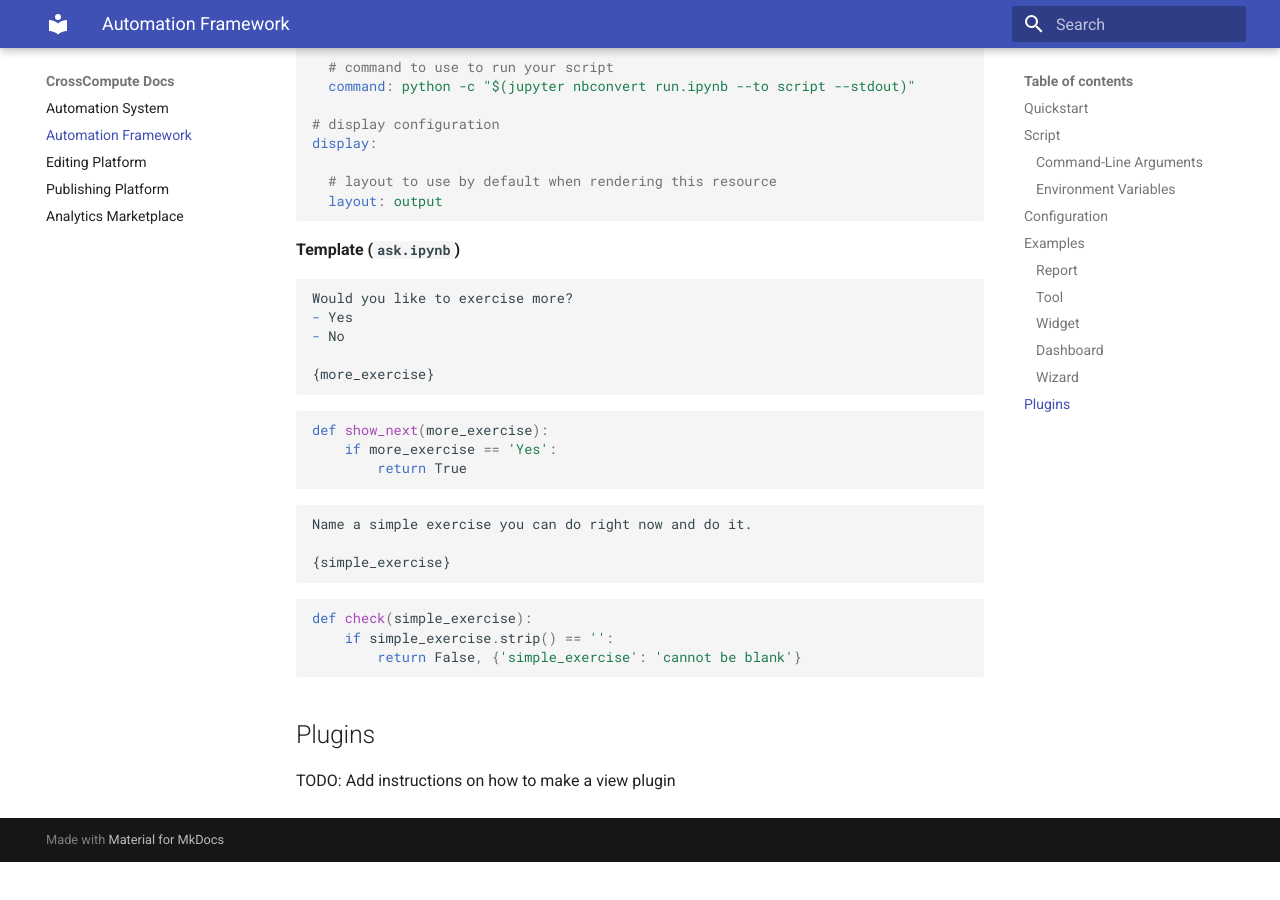
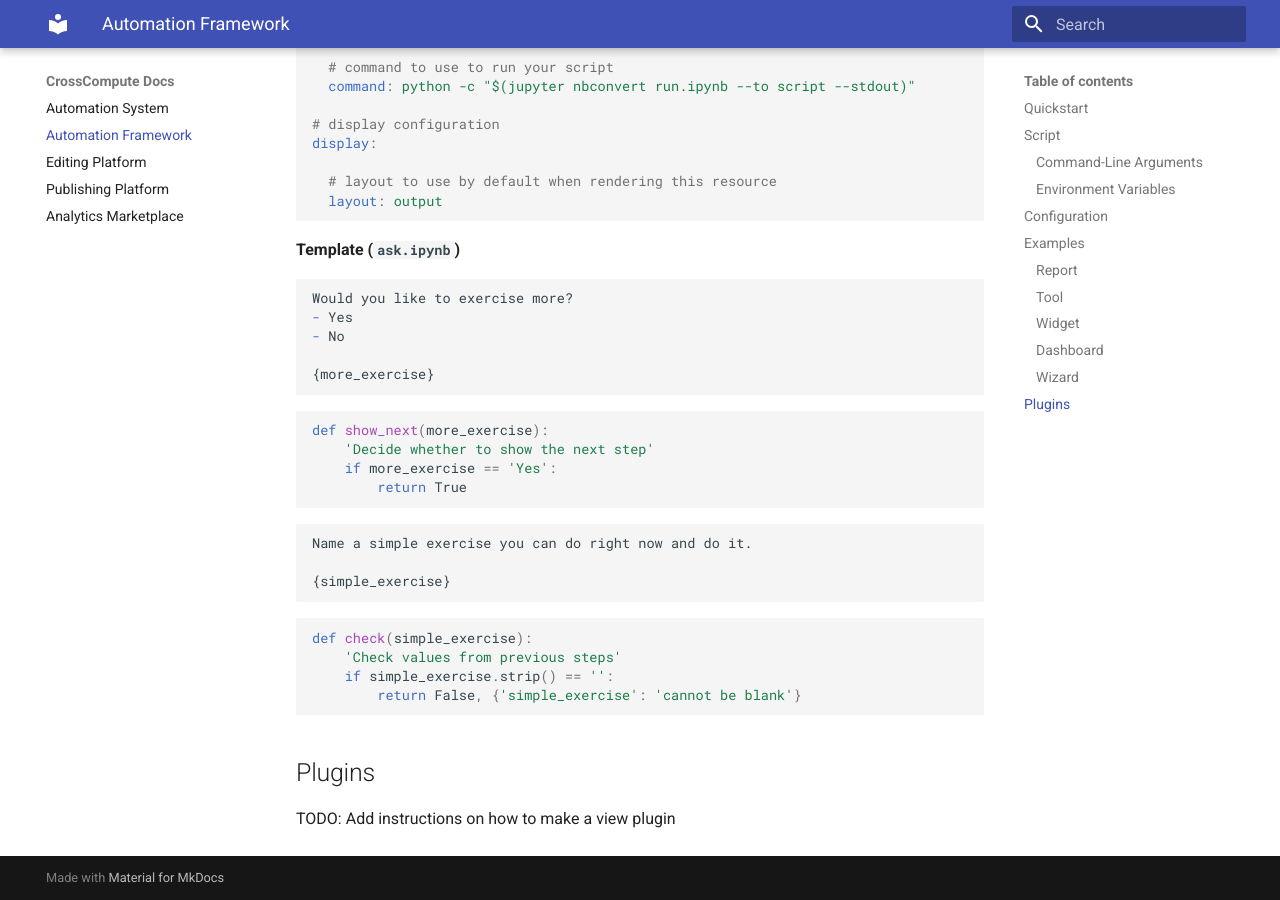
Before and after one commit to crosscompute/crosscompute-docs, an MkDocs documentation site: the page built from docs/automation-framework/README.md, in a window 1280 px wide and 900 px high, scrolled down 14737 px. Built offline with MkDocs 1.6.1 and Material for MkDocs 9.7.7, drawn with Linux system fonts in a browser that asks for light colours; before the commit the page ends 15599 px from its top, so only the background shows below that.

Commit message:
Add comments to wizard template

````diff
--- a/docs/automation-framework/README.md
+++ b/docs/automation-framework/README.md
@@ -747,8 +747,9 @@ Would you like to exercise more?
 
 ```python
 def show_next(more_exercise):
-	if more_exercise == 'Yes':
-		return True
+    'Decide whether to show the next step'
+    if more_exercise == 'Yes':
+        return True
 ```
 
 ```markdown
@@ -759,7 +760,8 @@ Name a simple exercise you can do right now and do it.
 
 ```python
 def check(simple_exercise):
-	if simple_exercise.strip() == '':
+    'Check values from previous steps'
+    if simple_exercise.strip() == '':
         return False, {'simple_exercise': 'cannot be blank'}
 ```
 
````
